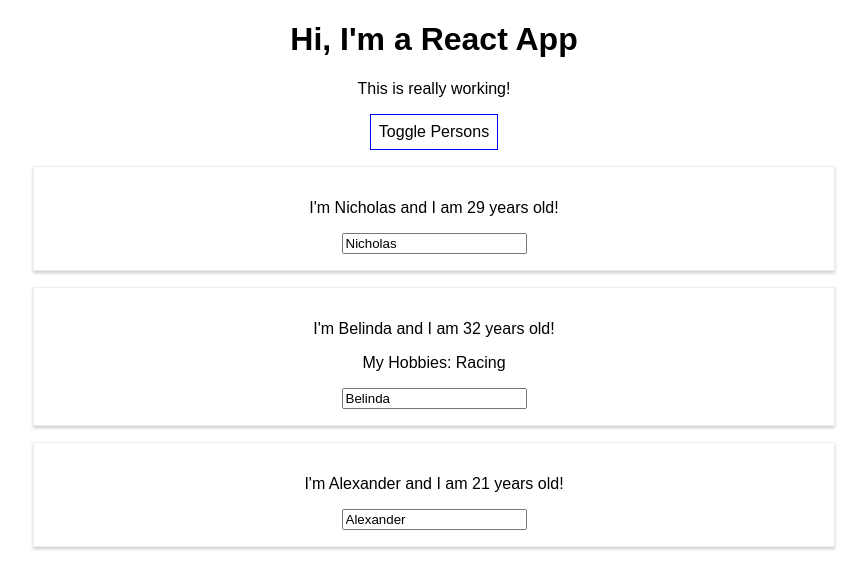
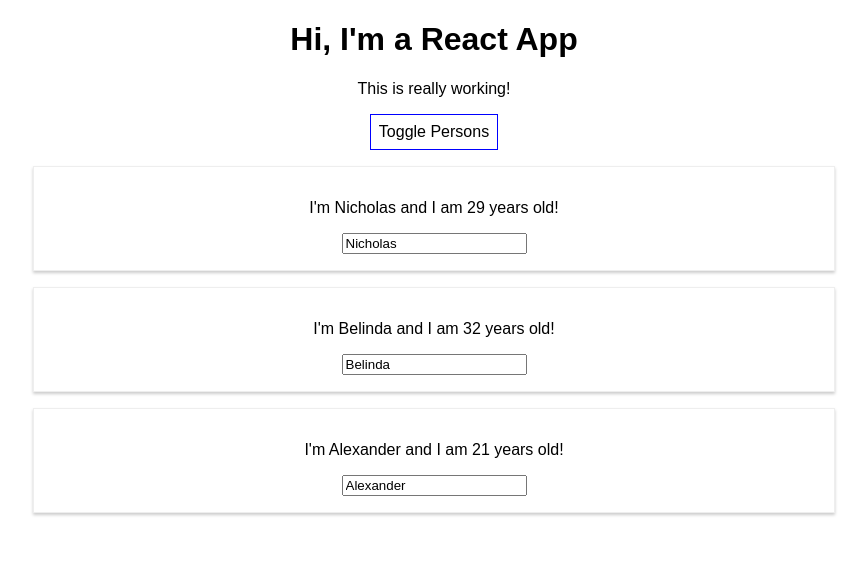
Before and after one commit to nhemerling/react-complete-guide, a React (Create React App) app: page / in a window 1280 px wide. Both pictures are taken after a click on the button "Toggle Persons". Shown: the top 588 px of the page, without its empty margins (206-1073 px from the left). Built offline with nearby package versions, Linux system fonts and the light colour scheme.

Commit message:
map over persons array in state and give Person components unique ids

```diff
--- a/src/App.js
+++ b/src/App.js
@@ -5,32 +5,35 @@
 class App extends Component {
   state = {
     persons: [
-      { name: 'Nicholas', age: 29 },
-      { name: 'Belinda', age: 32 },
-      { name: 'Alexander', age: 21 },
+      { id: '1sdfbsvdfvc', name: 'Nicholas', age: 29 },
+      { id: '2sgvfge', name: 'Belinda', age: 32 },
+      { id: '3kjbgksudyhgf', name: 'Alexander', age: 21 },
     ],
     otherState: 'some other value',
     showPersons: false,
   };
 
-  switchNameHandler = (newName) => {
-    this.setState({
-      persons: [
-        { name: newName, age: 29 },
-        { name: 'Bel', age: 33 },
-        { name: 'Ali', age: 22 },
-      ],
+  nameChangedHandler = (event, id) => {
+    const personIndex = this.state.persons.findIndex((p) => {
+      return p.id === id;
     });
+
+    const person = {
+      ...this.state.persons[personIndex],
+    };
+
+    person.name = event.target.value;
+
+    const persons = [...this.state.persons];
+    persons[personIndex] = person;
+
+    this.setState({ persons: persons });
   };
 
-  nameChangedHandler = (event) => {
-    this.setState({
-      persons: [
-        { name: 'Nicholas', age: 29 },
-        { name: event.target.value, age: 33 },
-        { name: 'Alexander', age: 22 },
-      ],
-    });
+  deletePersonHandler = (personIndex) => {
+    const persons = [...this.state.persons];
+    persons.splice(personIndex, 1);
+    this.setState({ persons: persons });
   };
 
   togglePersonsHandler = () => {
@@ -52,22 +55,17 @@
     if (this.state.showPersons) {
       persons = (
         <div>
-          <Person
-            name={this.state.persons[0].name}
-            age={this.state.persons[0].age}
-          />
-          <Person
-            name={this.state.persons[1].name}
-            age={this.state.persons[1].age}
-            click={this.switchNameHandler.bind(this, 'Nicholas Picholas')}
-            changed={this.nameChangedHandler}
-          >
-            My Hobbies: Racing
-          </Person>
-          <Person
-            name={this.state.persons[2].name}
-            age={this.state.persons[2].age}
-          />
+          {this.state.persons.map((person, index) => {
+            return (
+              <Person
+                name={person.name}
+                age={person.age}
+                click={() => this.deletePersonHandler(index)}
+                key={person.id}
+                changed={(event) => this.nameChangedHandler(event, person.id)}
+              />
+            );
+          })}
         </div>
       );
     }
```
